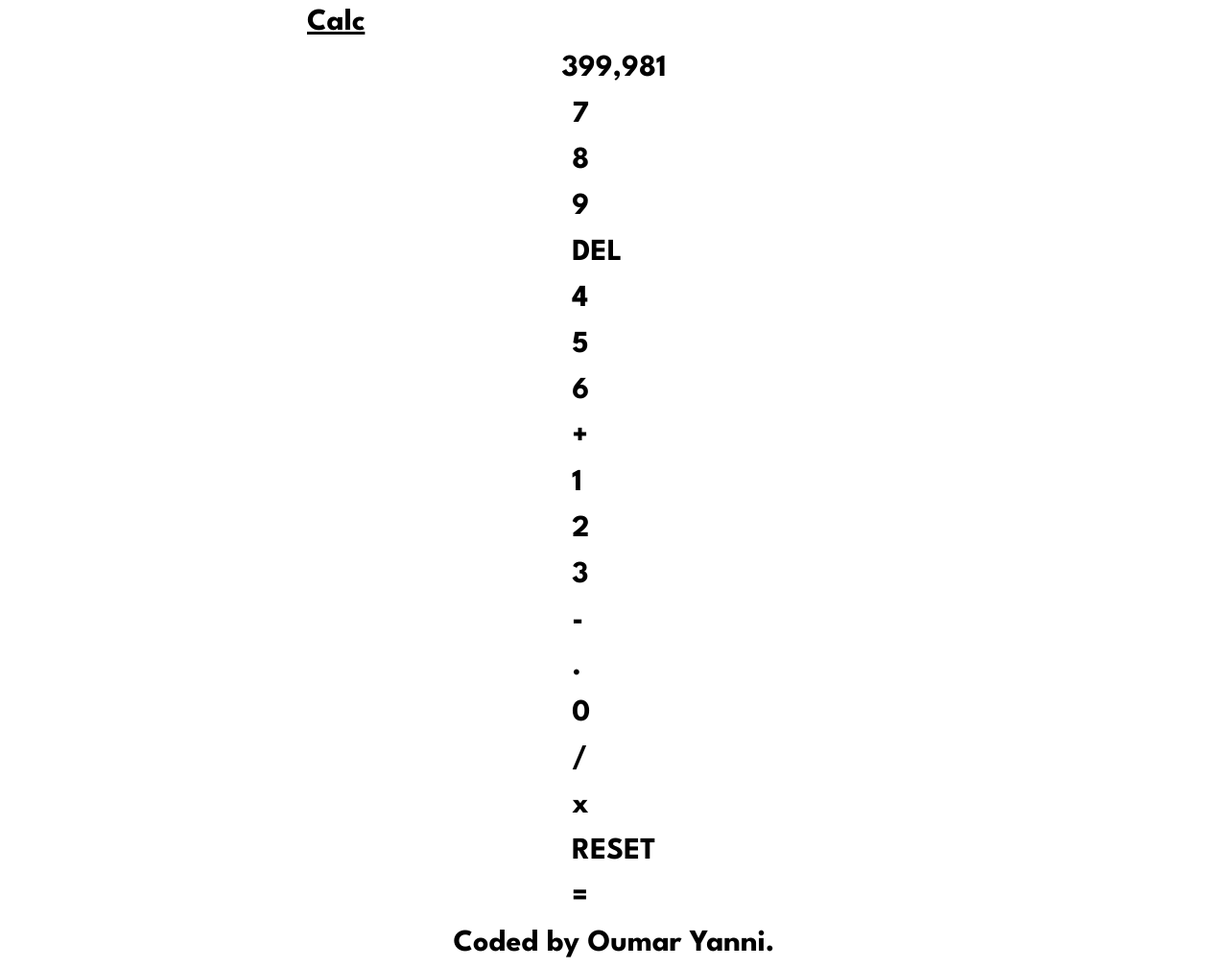
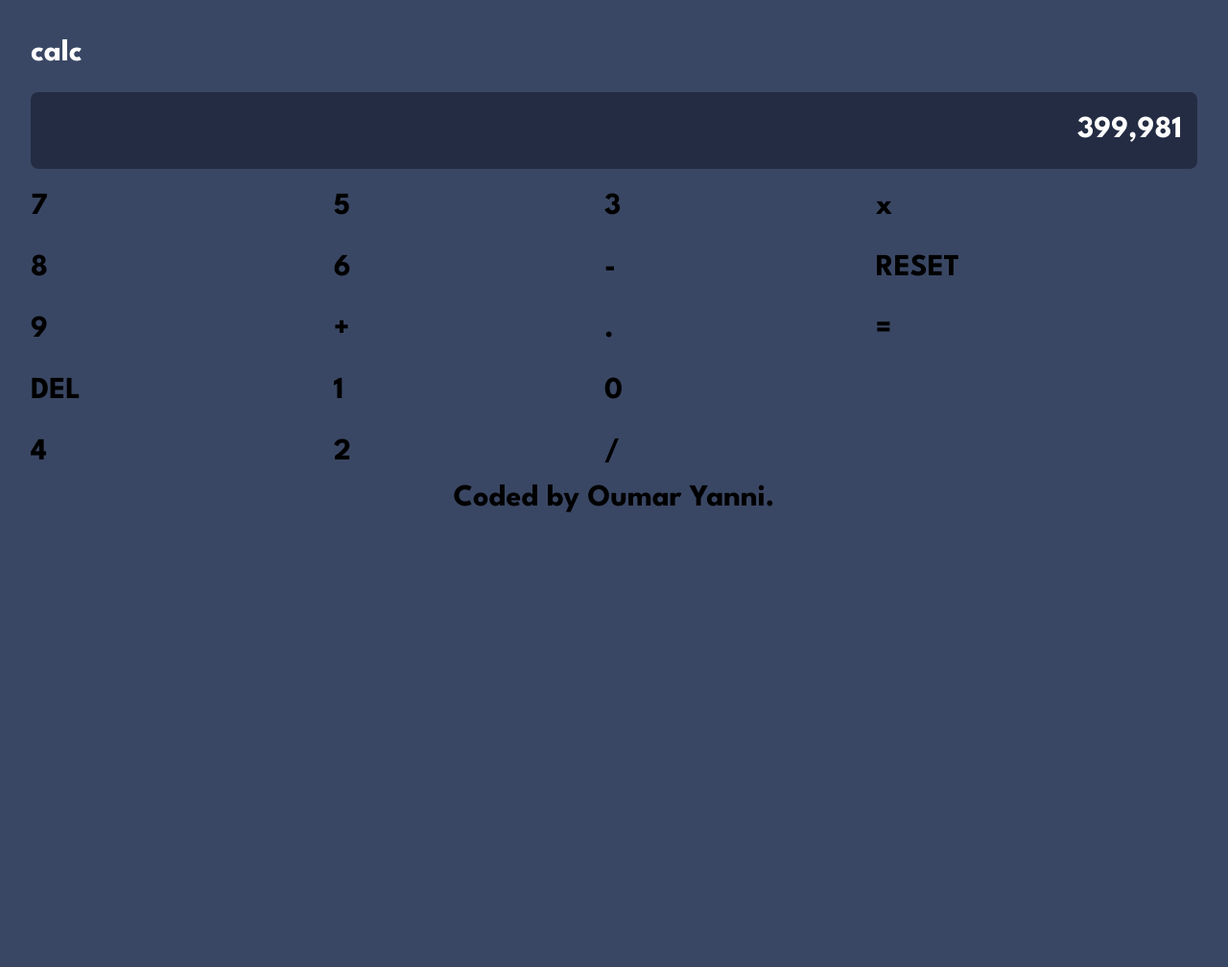
Before and after one commit to OumarYanni/calculator-app-main, a website: page src/index.html in a window 1280 px wide. Shown: the whole page at 96% size. After the commit the page ends 800 px from the top, so only its background shows below. Drawn offline with nearby package versions, Linux system fonts and the light colour scheme; files that its build step writes are made by us from their sources.

Commit message:
Custom theme configuration and partial style integration

```diff
--- a/src/index.html
+++ b/src/index.html
@@ -1,5 +1,5 @@
 <!doctype html>
-<html lang="en" class="h-full font-league-spartan">
+<html lang="en" class="font-league-spartan">
   <head>
     <meta charset="UTF-8" />
     <meta name="viewport" content="width=device-width, initial-scale=1.0" />
@@ -22,11 +22,11 @@
     <title>Calculator app | Oumar Yanni</title>
   </head>
   <body
-    class="flex flex-col content-center items-center justify-center font-league-spartan text-3xl"
+    class="font-league-spartan bg-theme-1--very-dark-desaturated-blue-color flex flex-col content-center items-center justify-center p-8 text-3xl"
   >
     <!-- Div pour la première ligne de la calculette-->
-    <div class="flex w-1/2 flex-row justify-between">
-      <h1 class="text-3xl font-bold underline">Calc</h1>
+    <div class="flex w-full flex-row justify-between">
+      <h1 class="text-text-white-color text-3xl font-bold">calc</h1>
       <nav class="flex">
         <!-- <div id="button-theme1">Theme</div> -->
         <!-- <ul class="flex list-decimal px-8">
@@ -37,12 +37,14 @@
       </nav>
     </div>
     <!-- Div pour l'écran de la calculette-->
-    <div>
+    <div
+      class="bg-theme-1--very-dark-desaturated-blue-2-color text-text-white-color my-4 flex w-full justify-end rounded-lg p-4"
+    >
       <h2>399,981</h2>
     </div>
     <!-- Div pour les 16 touches de numérique + caractères-->
-    <div>
-      <ul>
+    <div class="w-full">
+      <ul class="grid grid-flow-col grid-rows-5 gap-4">
         <li>
           <button>7</button>
         </li>
--- a/tailwind.config.js
+++ b/tailwind.config.js
@@ -9,6 +9,39 @@ module.exports = {
       fontSize: {
         "3xl": "2rem",
       },
+      backgroundColor: {
+        "theme-1--very-dark-desaturated-blue-color": "#3a4764",
+        "theme-2--light-gray-color": "#e6e6e6",
+        "theme-3--very-dark-violet-color": "#160628",
+        "theme-1--very-dark-desaturated-blue-2-color": "#232c43",
+        "theme-2--grayish-red-color": "#d1cccc",
+        "theme-3--very-dark-violet-2-color": "#1d0934",
+        "theme-1-very-dark-desaturated-blue-3-color": "#182034",
+        "theme-2-very-light-gray-color": "#ededed",
+        "theme-1-desaturated-dark-blue-color": "#637097",
+        "theme-2-dark-moderate-cyan-color": "#377f86",
+        "theme-3-dark-violet-color": "#58077d",
+        "theme-1-desaturated-dark-blue-2-color": "#404e72",
+        "theme-2-very-dark-cyan-color": "#1b5f65",
+        "theme-3-vivid-magenta-color": "#bc15f4",
+        "theme-1-red-color": "#d03f2f",
+        "theme-2-orange-color": "#ca5502",
+        "theme-3-pure-cyan-color": "#00e0d1",
+        "theme-1-dark-red-color": "#93261a",
+        "theme-2-dark-orange-color": "#893901",
+        "theme-3-soft-cyan-color": "#6cf9f2",
+        "theme-1-light-grayish-orange-color": "#eae3dc",
+        "theme-2-light-grayish-yellow-color": "#e5e4e1",
+        "theme-3-very-dark-violet": "#341c4f",
+        "theme-1-grayish-orange-color": "#b4a597",
+        "theme-2-dark-grayish-orange-color": "#a69d91",
+        "theme-3-dark-magenta-color": "#871c9c",
+      },
+      colors: {
+        "text-light-yellow-color": "#ffe53d",
+        "text-very-dark-blue-color": "#1b2428",
+        "text-white-color": "#ffffff",
+      },
     },
   },
   plugins: [],
```
